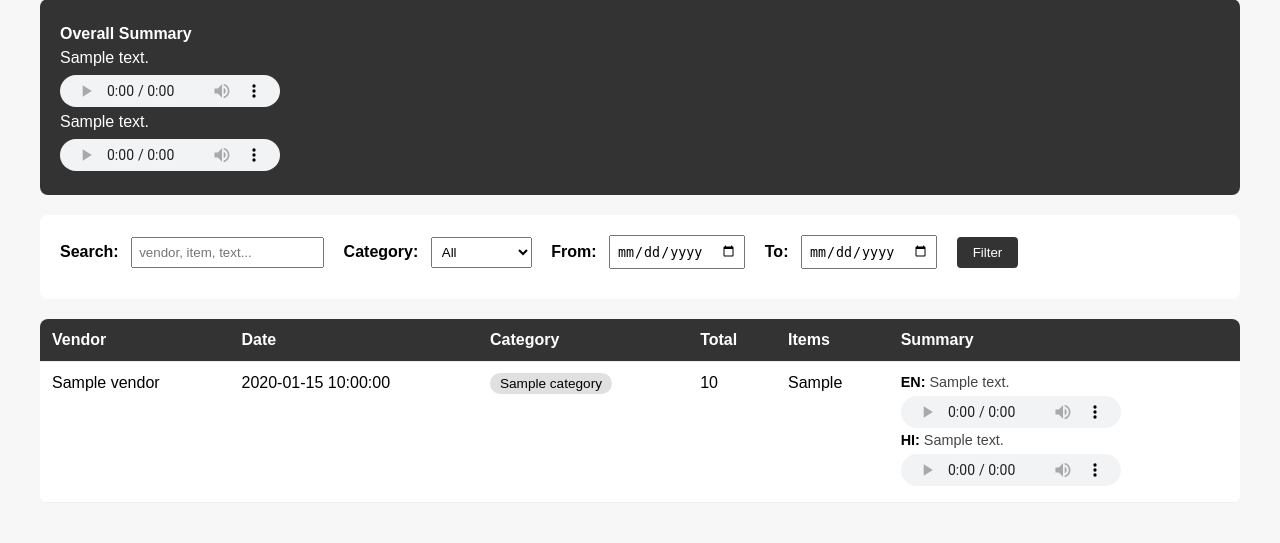
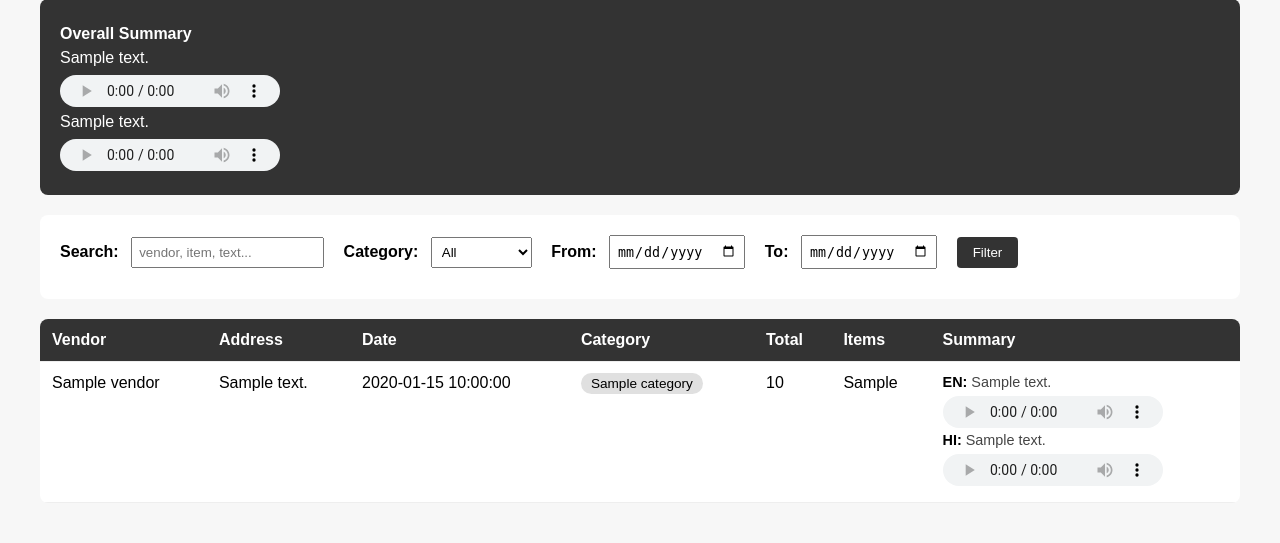
Before and after one commit to DIWACN/receipt-categorizing-iot-system, a Flask app: template dashboard/templates/index.html in a window 1280 px wide. Shown: the part 345-888 px from the top of the page. Run offline with Flask 3, Linux system fonts and the light colour scheme; the template is opened without the code that fills it: most values are stand-ins (such as "Sample title", 1, 10 or a date in 2020).

Commit message:
Add vendor address field to pipeline
Co-Authored-By: Claude Sonnet 4.6 <noreply@anthropic.com>

```diff
--- a/dashboard/app.py
+++ b/dashboard/app.py
@@ -41,17 +41,17 @@ def index():
     receipts = []
     for row in rows:
         summary_en, summary_hi = None, None
-        if row[8]:
+        if row[9]:
             try:
-                parsed = json.loads(row[8])
+                parsed = json.loads(row[9])
                 summary_en = parsed.get("summary_en")
                 summary_hi = parsed.get("summary_hi")
             except (json.JSONDecodeError, TypeError):
                 pass
 
         receipts.append({
-            "id": row[0], "filename": row[1], "vendor": row[2], "date": row[3],
-            "total": row[4], "category": row[5], "item_list": row[6],
+            "id": row[0], "filename": row[1], "vendor": row[2], "address": row[3],
+            "date": row[4], "total": row[5], "category": row[6], "item_list": row[7],
             "summary_en": summary_en, "summary_hi": summary_hi,
         })
 
--- a/dashboard/templates/index.html
+++ b/dashboard/templates/index.html
@@ -82,6 +82,7 @@
     <table>
         <tr>
             <th>Vendor</th>
+            <th>Address</th>
             <th>Date</th>
             <th>Category</th>
             <th>Total</th>
@@ -91,6 +92,7 @@
         {% for r in receipts %}
         <tr>
             <td>{{ r.vendor }}</td>
+            <td>{{ r.address }}</td>
             <td>{{ r.date }}</td>
             <td><span class="category-tag">{{ r.category }}</span></td>
             <td>{{ r.total }}</td>
```
